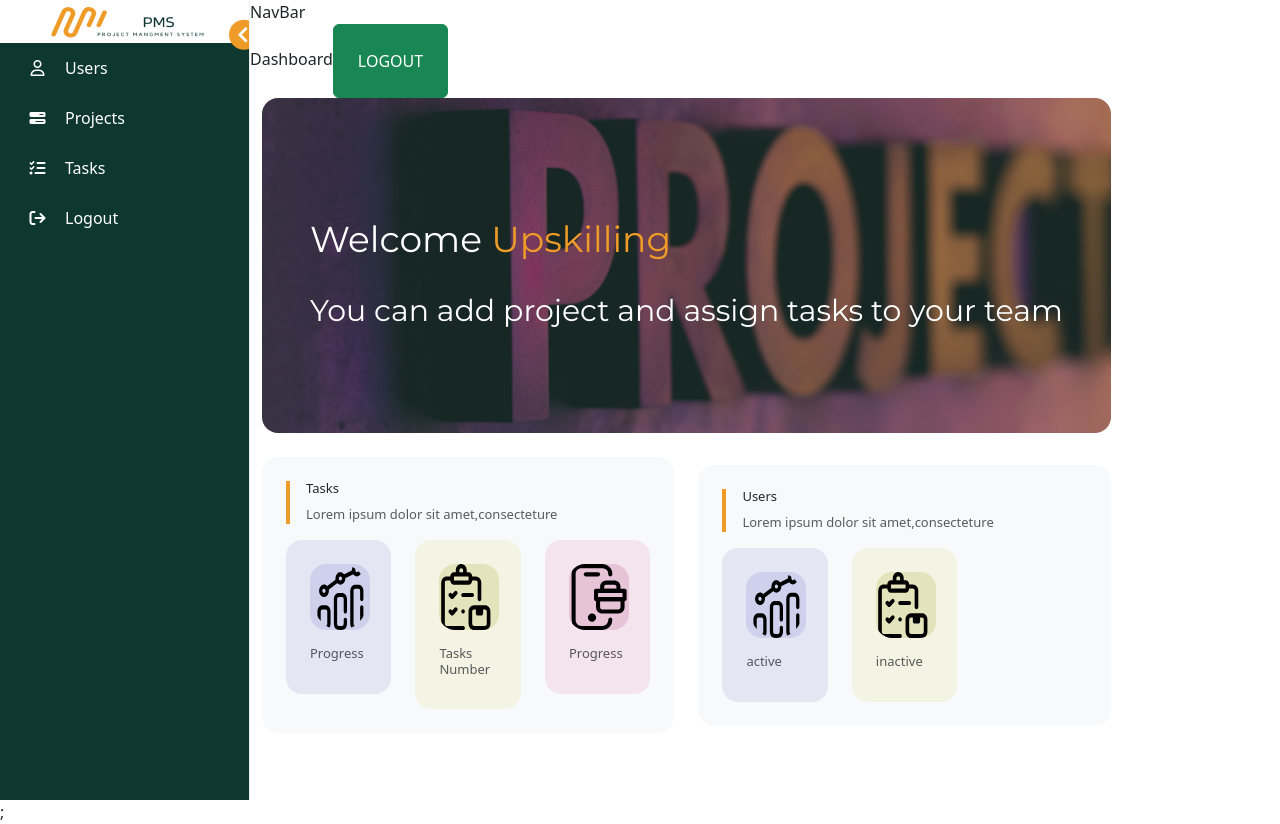
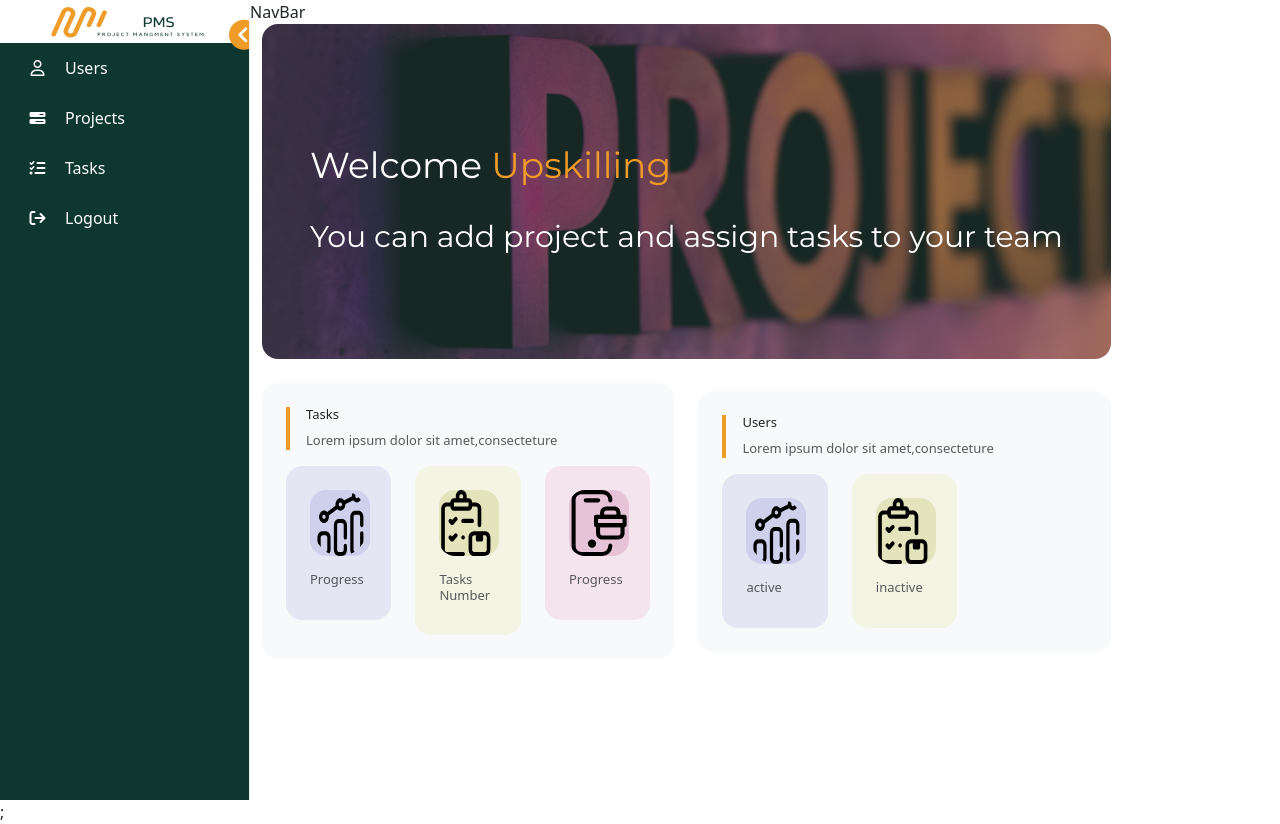
Before and after one commit to amalshaban/projectmanagementsystem, a React (Vite) app: page /#/dashboard/home in a window 1280 px wide. Built offline with nearby package versions, Linux system fonts and the light colour scheme; no server answers.

Commit message:
sidebar-merge

```diff
--- a/src/Modules/Dashboard/Dashboard.tsx
+++ b/src/Modules/Dashboard/Dashboard.tsx
@@ -52,12 +52,7 @@ export default function Dashboard() {
 
   return (
     <>
-      <div>
-        Dashboard
-        <button className="btn btn-success p-4" onClick={handleClick}>
-          LOGOUT
-        </button>
-      </div>
+
 
       <Header headerTitel={"Upskilling"} />
 
```
